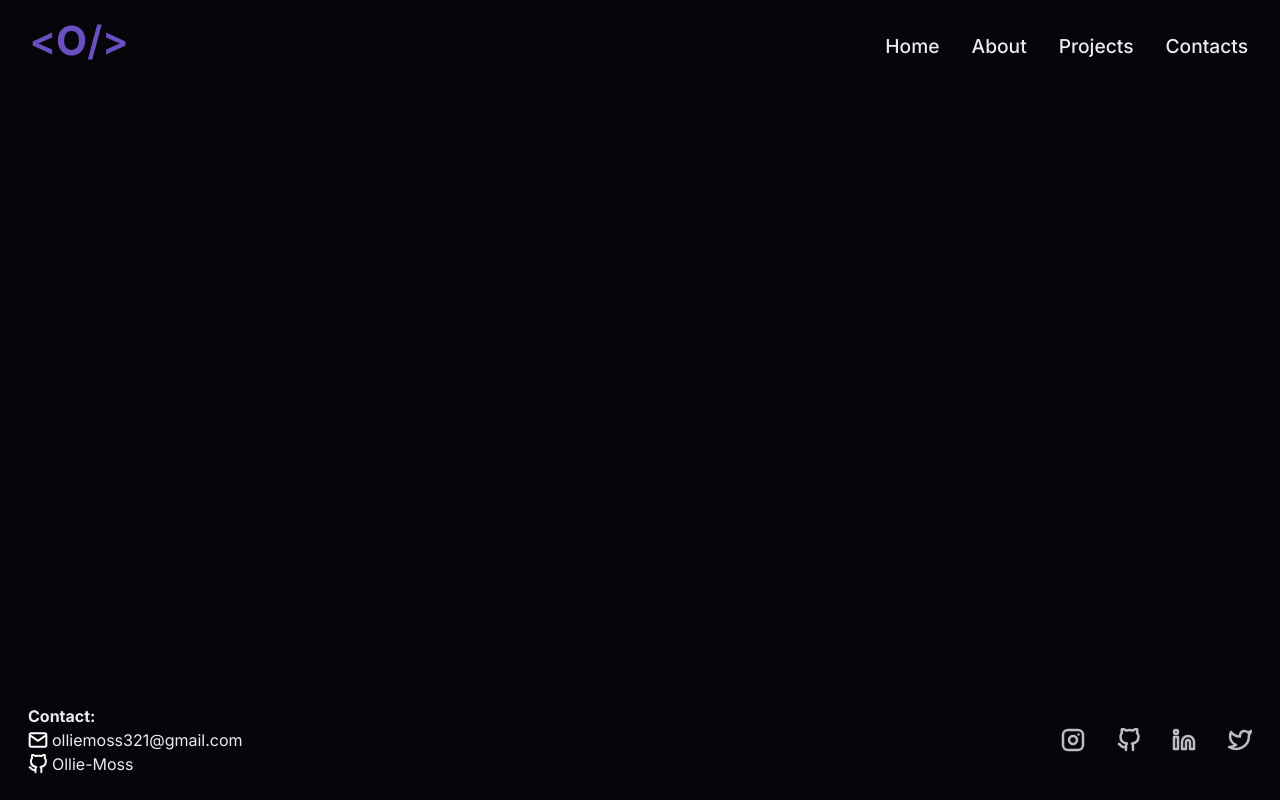
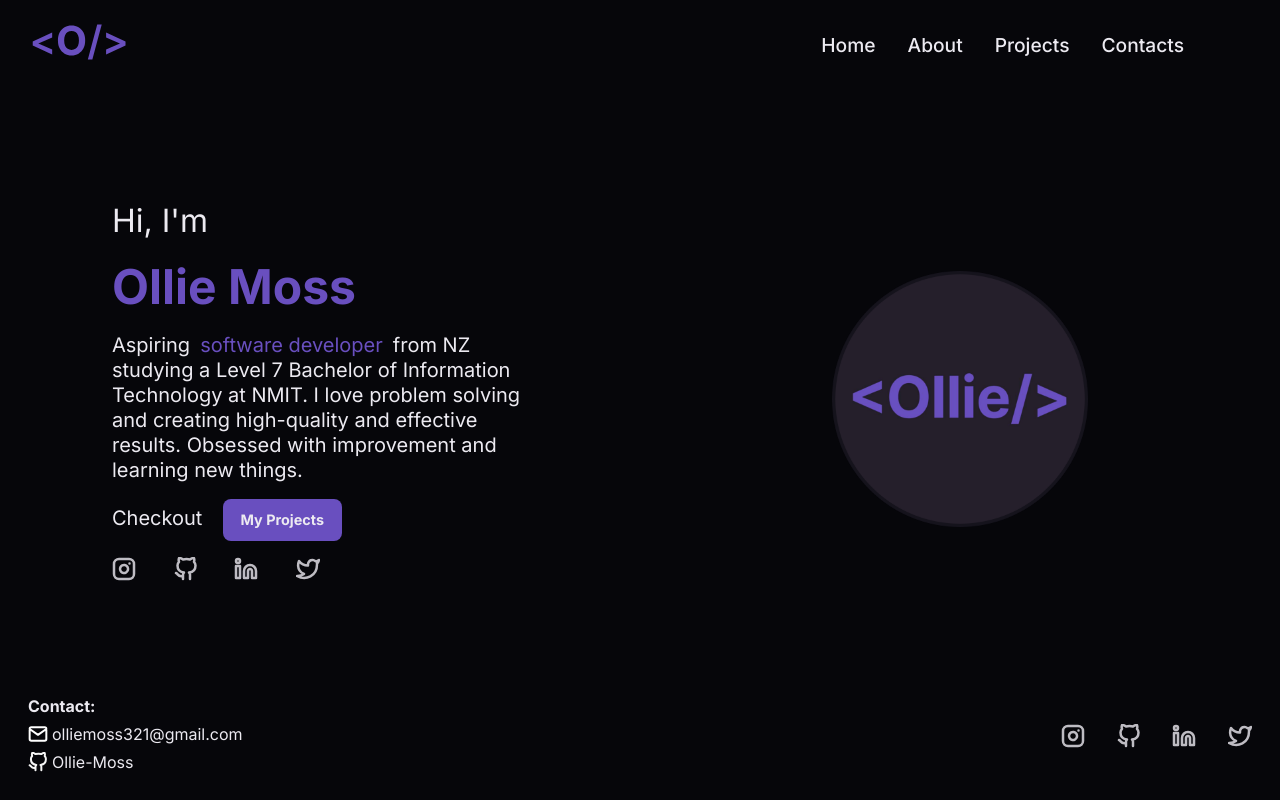
Before and after one commit to Ollie-Moss/Ollie-Moss.github.io, a website: page src/pages/index.html in a window 1280 px wide. Drawn offline with Linux system fonts and the light colour scheme.

Commit message:
Added proper routing loading correct components

```diff
--- a/src/components/footer/footer.css
+++ b/src/components/footer/footer.css
@@ -3,10 +3,13 @@
     left: 0;
     bottom: 0;
     width: 100%;
-    padding: 1.5rem 1.75rem
+    padding: 1.5rem 1.75rem;
+    flex-wrap: wrap;
+    /* background-color: var(--bg-300); */
 }
 
-.contact-icon-text{
+.contact-icon-text {
+    margin: 0.25rem 0;
     display: flex;
     align-items: center;
     gap: 0.25rem;
--- a/src/components/header/header.css
+++ b/src/components/header/header.css
@@ -1,3 +1,20 @@
+#header-links {
+    display: none;
+}
+
+@media only screen and (min-width: 1280px) {
+    #header-links {
+        margin-right: 4rem;
+        display: flex;
+    }
+}
+
+@media only screen and (min-width: 1280px) {
+    #header-hamburger-menu {
+        display: none;
+    }
+}
+
 header {
     width: 100%;
     background-color: var(--bg-100);
--- a/src/components/header/header.html
+++ b/src/components/header/header.html
@@ -1,7 +1,7 @@
 <header class="header">
     <nav class="flex-between">
         <div>
-            <a href="/index.html">
+            <a href="/pages/index.html">
                 <svg
                     xmlns="http://www.w3.org/2000/svg"
                     width="94"
@@ -16,11 +16,28 @@
                 </svg>
             </a>
         </div>
-        <div class="flex-between">
+        <div id="header-links" class="flex-between">
             <a class="header-link" href="/pages/index.html">Home</a>
             <a class="header-link" href="/pages/about.html">About</a>
             <a class="header-link" href="/pages/projects.html">Projects</a>
             <a class="header-link" href="/pages/contact.html">Contacts</a>
         </div>
+        <div id="header-hamburger-menu">
+            <svg
+                width="48"
+                height="48"
+                viewBox="0 0 48 48"
+                fill="none"
+                xmlns="http://www.w3.org/2000/svg"
+            >
+                <path
+                    d="M6 24H42M6 12H42M6 36H42"
+                    stroke="#ECEAF1"
+                    stroke-width="4"
+                    stroke-linecap="round"
+                    stroke-linejoin="round"
+                />
+            </svg>
+        </div>
     </nav>
 </header>
--- a/src/components/home/home.css
+++ b/src/components/home/home.css
@@ -0,0 +1,73 @@
+#home-section {
+    display: static;
+}
+@media only screen and (min-width: 1280px) {
+    #home-section {
+        display: flex;
+        justify-content: space-between;
+    }
+}
+
+#home-section-left {
+    width: 100%;
+}
+@media only screen and (min-width: 1280px) {
+    #home-section-left {
+        width: 50%;
+    }
+}
+#home-section > div {
+    padding: 3rem;
+}
+@media only screen and (min-width: 1280px) {
+    #home-section > div {
+        padding: 7rem;
+    }
+}
+
+#home-section-left > * {
+    margin-bottom: 1rem;
+}
+#home-section-left > button {
+    margin-left: 1rem;
+}
+
+#home-section-right {
+    display: none;
+}
+
+@media only screen and (min-width: 1280px) {
+    #home-section-right {
+        width: 50%;
+        display: flex;
+        justify-content: center;
+        align-items: center;
+    }
+}
+
+#home-section-right > img {
+    width: 20vw;
+    height: 20vw;
+}
+
+#home-section > div > p {
+    display: inline;
+    font-size: 1.25rem;
+}
+#home-right-paragraph > p {
+    display: inline;
+    font-size: 1.25rem;
+}
+
+#home-section > div > h1 {
+    font-size: 3rem;
+}
+
+#home-section > div > h2 {
+    font-size: 2rem;
+    font-weight: 400;
+}
+
+#home-section-left > .socials {
+    width: 13rem;
+}
--- a/src/components/home/home.html
+++ b/src/components/home/home.html
@@ -0,0 +1,106 @@
+<div id="home-section">
+    <div id="home-section-left">
+        <h2>Hi, I'm</h2>
+        <h1 class="text-accent">Ollie Moss</h1>
+        <div id="home-right-paragraph">
+            <p>Aspiring</p>
+            <p class="text-accent">&nbsp;software developer&nbsp;</p>
+            <p>
+                from NZ studying a Level 7 Bachelor of Information Technology at
+                NMIT. I love problem solving and creating high-quality and
+                effective results. Obsessed with improvement and learning new
+                things.
+            </p>
+        </div>
+        <p>Checkout</p>
+        <button class="button-accent bold text-sm">
+            <a href="/pages/about.html">My Projects</a>
+        </button>
+        <div class="socials flex-between items-center">
+            <svg
+                xmlns="http://www.w3.org/2000/svg"
+                width="24"
+                height="24"
+                viewBox="0 0 24 24"
+                fill="none"
+            >
+                <path
+                    d="M17.5 6.5H17.51M7 2H17C19.7614 2 22 4.23858 22 7V17C22 19.7614 19.7614 22 17 22H7C4.23858 22 2 19.7614 2 17V7C2 4.23858 4.23858 2 7 2ZM16 11.37C16.1234 12.2022 15.9813 13.0522 15.5938 13.799C15.2063 14.5458 14.5931 15.1514 13.8416 15.5297C13.0901 15.9079 12.2384 16.0396 11.4078 15.9059C10.5771 15.7723 9.80976 15.3801 9.21484 14.7852C8.61992 14.1902 8.22773 13.4229 8.09407 12.5922C7.9604 11.7616 8.09207 10.9099 8.47033 10.1584C8.84859 9.40685 9.45419 8.79374 10.201 8.40624C10.9478 8.01874 11.7978 7.87659 12.63 8C13.4789 8.12588 14.2649 8.52146 14.8717 9.12831C15.4785 9.73515 15.8741 10.5211 16 11.37Z"
+                    stroke="#ECEAF1"
+                    stroke-opacity="0.8"
+                    stroke-width="2.5"
+                    stroke-linecap="round"
+                    stroke-linejoin="round"
+                />
+            </svg>
+            <svg
+                xmlns="http://www.w3.org/2000/svg"
+                width="23"
+                height="24"
+                viewBox="0 0 23 24"
+                fill="none"
+            >
+                <path
+                    d="M9 18.9999C4 20.4999 4 16.4999 2 15.9999M16 21.9999V18.1299C16.0375 17.6531 15.9731 17.1737 15.811 16.7237C15.6489 16.2737 15.3929 15.8634 15.06 15.5199C18.2 15.1699 21.5 13.9799 21.5 8.51994C21.4997 7.12376 20.9627 5.78114 20 4.76994C20.4559 3.54844 20.4236 2.19829 19.91 0.999938C19.91 0.999938 18.73 0.649938 16 2.47994C13.708 1.85876 11.292 1.85876 9 2.47994C6.27 0.649938 5.09 0.999938 5.09 0.999938C4.57638 2.19829 4.54414 3.54844 5 4.76994C4.03013 5.78864 3.49252 7.1434 3.5 8.54994C3.5 13.9699 6.8 15.1599 9.94 15.5499C9.611 15.8899 9.35726 16.2953 9.19531 16.7399C9.03335 17.1844 8.96681 17.658 9 18.1299V21.9999"
+                    stroke="#ECEAF1"
+                    stroke-opacity="0.8"
+                    stroke-width="2.5"
+                    stroke-linecap="round"
+                    stroke-linejoin="round"
+                />
+            </svg>
+            <svg
+                xmlns="http://www.w3.org/2000/svg"
+                width="24"
+                height="24"
+                viewBox="0 0 24 24"
+                fill="none"
+            >
+                <path
+                    d="M16 8C17.5913 8 19.1174 8.63214 20.2426 9.75736C21.3679 10.8826 22 12.4087 22 14V21H18V14C18 13.4696 17.7893 12.9609 17.4142 12.5858C17.0391 12.2107 16.5304 12 16 12C15.4696 12 14.9609 12.2107 14.5858 12.5858C14.2107 12.9609 14 13.4696 14 14V21H10V14C10 12.4087 10.6321 10.8826 11.7574 9.75736C12.8826 8.63214 14.4087 8 16 8Z"
+                    stroke="#ECEAF1"
+                    stroke-opacity="0.8"
+                    stroke-width="2.5"
+                    stroke-linecap="round"
+                    stroke-linejoin="round"
+                />
+                <path
+                    d="M6 9H2V21H6V9Z"
+                    stroke="#ECEAF1"
+                    stroke-opacity="0.8"
+                    stroke-width="2.5"
+                    stroke-linecap="round"
+                    stroke-linejoin="round"
+                />
+                <path
+                    d="M4 6C5.10457 6 6 5.10457 6 4C6 2.89543 5.10457 2 4 2C2.89543 2 2 2.89543 2 4C2 5.10457 2.89543 6 4 6Z"
+                    stroke="#ECEAF1"
+                    stroke-opacity="0.8"
+                    stroke-width="2.5"
+                    stroke-linecap="round"
+                    stroke-linejoin="round"
+                />
+            </svg>
+            <svg
+                xmlns="http://www.w3.org/2000/svg"
+                width="24"
+                height="22"
+                viewBox="0 0 24 22"
+                fill="none"
+            >
+                <path
+                    d="M23 2.00005C22.0424 2.67552 20.9821 3.19216 19.86 3.53005C19.2577 2.83756 18.4573 2.34674 17.567 2.12397C16.6767 1.90121 15.7395 1.95724 14.8821 2.2845C14.0247 2.61176 13.2884 3.19445 12.773 3.95376C12.2575 4.71308 11.9877 5.61238 12 6.53005V7.53005C10.2426 7.57561 8.50127 7.18586 6.93101 6.39549C5.36074 5.60513 4.01032 4.43868 3 3.00005C3 3.00005 -1 12 8 16C5.94053 17.398 3.48716 18.099 1 18C10 23 21 18 21 6.50005C20.9991 6.2215 20.9723 5.94364 20.92 5.67005C21.9406 4.66354 22.6608 3.39276 23 2.00005Z"
+                    stroke="#ECEAF1"
+                    stroke-opacity="0.8"
+                    stroke-width="2.5"
+                    stroke-linecap="round"
+                    stroke-linejoin="round"
+                />
+            </svg>
+        </div>
+    </div>
+
+    <div id="home-section-right">
+        <img src="/assets/images/profile_picture.png" />
+    </div>
+</div>
--- a/src/server.js
+++ b/src/server.js
@@ -4,6 +4,10 @@ const port = 3000
 
 app.use('/', express.static(__dirname))
 
+app.get('/', (req, res) => {
+    res.sendFile('/home/ollie/workspace/web504/portfolio/src/pages/index.html')
+})
+
 app.listen(port, () => {
-    console.log(`Example app listening on port ${port}`)
+    console.log(`Portfolio listening on port ${port}`)
 })
--- /dev/null
+++ b/src/utils/loadAbout.js
@@ -0,0 +1,5 @@
+window.onload = () => {
+    loadComponent('header', '../components/header/header.html')
+    loadComponent('footer', '../components/footer/footer.html')
+    loadComponent('main', '../components/about/about.html')
+}
--- a/src/utils/loadComponents.js
+++ b/src/utils/loadComponents.js
@@ -17,4 +17,5 @@ function loadComponent(elementId, filePath) {
 window.onload = () => {
     loadComponent('header', '../components/header/header.html')
     loadComponent('footer', '../components/footer/footer.html')
+    loadComponent('main', '../components/home/home.html')
 }
--- /dev/null
+++ b/src/utils/loadContact.js
@@ -0,0 +1,5 @@
+window.onload = () => {
+    loadComponent('header', '../components/header/header.html')
+    loadComponent('footer', '../components/footer/footer.html')
+    loadComponent('main', '../components/contact/contact.html')
+}
--- /dev/null
+++ b/src/utils/loadHome.js
@@ -0,0 +1,5 @@
+window.onload = () => {
+    loadComponent('header', '../components/header/header.html')
+    loadComponent('footer', '../components/footer/footer.html')
+    loadComponent('main', '../components/home/home.html')
+}
--- /dev/null
+++ b/src/utils/loadProjects.js
@@ -0,0 +1,5 @@
+window.onload = () => {
+    loadComponent('header', '../components/header/header.html')
+    loadComponent('footer', '../components/footer/footer.html')
+    loadComponent('main', '../components/projects/projects.html')
+}
--- a/src/utils/mixins.css
+++ b/src/utils/mixins.css
@@ -17,7 +17,7 @@ html body {
 }
 
 body {
-    line-height: 1.5;
+    line-height: 1.25;
     -webkit-font-smoothing: antialiased;
     background-color: var(--bg-100);
 }
@@ -39,6 +39,11 @@ h6 {
     overflow-wrap: break-word;
 }
 
+a{
+    color: var(--text-color);
+    text-decoration: none;
+}
+
 .flex-between {
     display: flex;
     justify-content: space-between;
@@ -57,3 +62,19 @@ h6 {
 .items-center {
     align-items: center;
 }
+
+.button-accent {
+    background-color: var(--accent);
+    border: none;
+    color: var(--text-color);
+    padding: 0.75rem 1.1rem;
+    border-radius: 0.5rem;
+}
+
+.text-accent {
+    color: var(--accent);
+}
+
+.text-sm {
+    font-size: 0.9rem;
+}
```
Also changed, not shown: src/pages/about.html (+13 -6 lines), src/pages/contact.html (+13 -6 lines), src/pages/index.html (+12 -5 lines), src/pages/projects.html (+13 -6 lines), src/assets/images/profile_picture.png (added).
